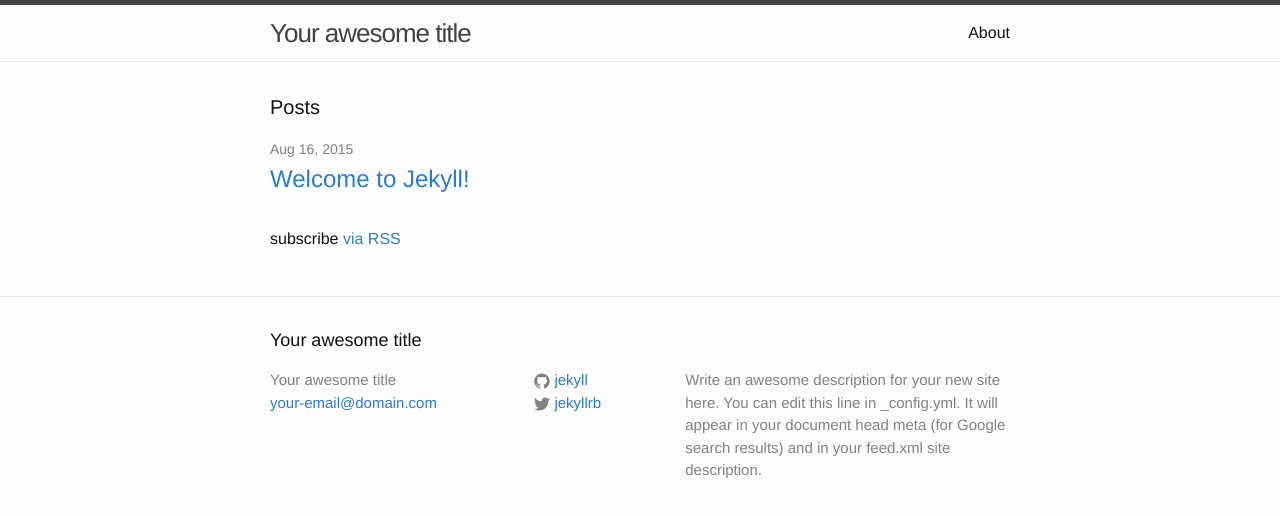
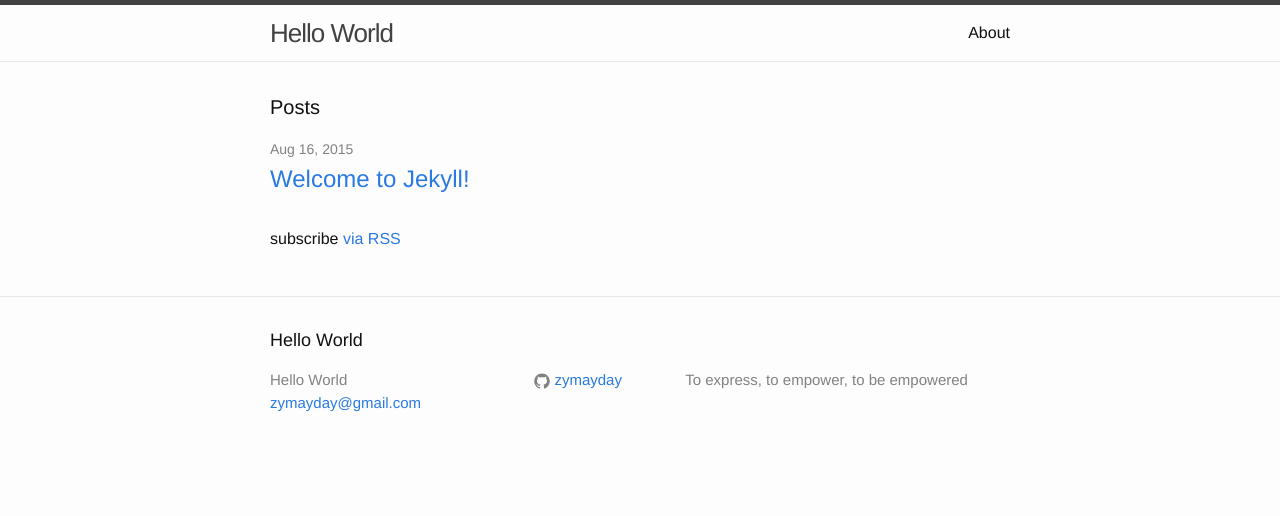
Before and after one commit to zymayday/zymayday.github.io, a plain HTML site: page index.html in a window 1280 px wide. Drawn offline with Linux system fonts and the light colour scheme.

Commit message:
change the intro

```diff
--- a/index.html
+++ b/index.html
@@ -6,13 +6,13 @@
   <meta http-equiv="X-UA-Compatible" content="IE=edge">
   <meta name="viewport" content="width=device-width, initial-scale=1">
 
-  <title>Your awesome title</title>
-  <meta name="description" content="Write an awesome description for your new site here. You can edit this line in _config.yml. It will appear in your document head meta (for Google search results) and in your feed.xml site description.
+  <title>Hello World</title>
+  <meta name="description" content="To express, to empower, to be empowered
 ">
 
   <link rel="stylesheet" href="/css/main.css">
-  <link rel="canonical" href="http://yourdomain.com/">
-  <link rel="alternate" type="application/rss+xml" title="Your awesome title" href="http://yourdomain.com/feed.xml" />
+  <link rel="canonical" href="zymayday.github.io/">
+  <link rel="alternate" type="application/rss+xml" title="Hello World" href="zymayday.github.io/feed.xml" />
 </head>
 
 
@@ -22,7 +22,7 @@
 
   <div class="wrapper">
 
-    <a class="site-title" href="/">Your awesome title</a>
+    <a class="site-title" href="/">Hello World</a>
 
     <nav class="site-nav">
       <a href="#" class="menu-icon">
@@ -82,13 +82,13 @@
 
   <div class="wrapper">
 
-    <h2 class="footer-heading">Your awesome title</h2>
+    <h2 class="footer-heading">Hello World</h2>
 
     <div class="footer-col-wrapper">
       <div class="footer-col  footer-col-1">
         <ul class="contact-list">
-          <li>Your awesome title</li>
-          <li><a href="mailto:your-email@domain.com">your-email@domain.com</a></li>
+          <li>Hello World</li>
+          <li><a href="mailto:zymayday@gmail.com">zymayday@gmail.com</a></li>
         </ul>
       </div>
 
@@ -96,37 +96,24 @@
         <ul class="social-media-list">
 
           <li>
-            <a href="https://github.com/jekyll">
+            <a href="https://github.com/zymayday">
               <span class="icon  icon--github">
                 <svg viewBox="0 0 16 16">
                   <path fill="#828282" d="M7.999,0.431c-4.285,0-7.76,3.474-7.76,7.761 c0,3.428,2.223,6.337,5.307,7.363c0.388,0.071,0.53-0.168,0.53-0.374c0-0.184-0.007-0.672-0.01-1.32 c-2.159,0.469-2.614-1.04-2.614-1.04c-0.353-0.896-0.862-1.135-0.862-1.135c-0.705-0.481,0.053-0.472,0.053-0.472 c0.779,0.055,1.189,0.8,1.189,0.8c0.692,1.186,1.816,0.843,2.258,0.645c0.071-0.502,0.271-0.843,0.493-1.037 C4.86,11.425,3.049,10.76,3.049,7.786c0-0.847,0.302-1.54,0.799-2.082C3.768,5.507,3.501,4.718,3.924,3.65 c0,0,0.652-0.209,2.134,0.796C6.677,4.273,7.34,4.187,8,4.184c0.659,0.003,1.323,0.089,1.943,0.261 c1.482-1.004,2.132-0.796,2.132-0.796c0.423,1.068,0.157,1.857,0.077,2.054c0.497,0.542,0.798,1.235,0.798,2.082 c0,2.981-1.814,3.637-3.543,3.829c0.279,0.24,0.527,0.713,0.527,1.437c0,1.037-0.01,1.874-0.01,2.129 c0,0.208,0.14,0.449,0.534,0.373c3.081-1.028,5.302-3.935,5.302-7.362C15.76,3.906,12.285,0.431,7.999,0.431z"/>
                 </svg>
               </span>
 
-              <span class="username">jekyll</span>
+              <span class="username">zymayday</span>
             </a>
           </li>
 
 
 
-          <li>
-            <a href="https://twitter.com/jekyllrb">
-              <span class="icon  icon--twitter">
-                <svg viewBox="0 0 16 16">
-                  <path fill="#828282" d="M15.969,3.058c-0.586,0.26-1.217,0.436-1.878,0.515c0.675-0.405,1.194-1.045,1.438-1.809
-                  c-0.632,0.375-1.332,0.647-2.076,0.793c-0.596-0.636-1.446-1.033-2.387-1.033c-1.806,0-3.27,1.464-3.27,3.27 c0,0.256,0.029,0.506,0.085,0.745C5.163,5.404,2.753,4.102,1.14,2.124C0.859,2.607,0.698,3.168,0.698,3.767 c0,1.134,0.577,2.135,1.455,2.722C1.616,6.472,1.112,6.325,0.671,6.08c0,0.014,0,0.027,0,0.041c0,1.584,1.127,2.906,2.623,3.206 C3.02,9.402,2.731,9.442,2.433,9.442c-0.211,0-0.416-0.021-0.615-0.059c0.416,1.299,1.624,2.245,3.055,2.271 c-1.119,0.877-2.529,1.4-4.061,1.4c-0.264,0-0.524-0.015-0.78-0.046c1.447,0.928,3.166,1.469,5.013,1.469 c6.015,0,9.304-4.983,9.304-9.304c0-0.142-0.003-0.283-0.009-0.423C14.976,4.29,15.531,3.714,15.969,3.058z"/>
-                </svg>
-              </span>
-
-              <span class="username">jekyllrb</span>
-            </a>
-          </li>
-
         </ul>
       </div>
 
       <div class="footer-col  footer-col-3">
-        <p class="text">Write an awesome description for your new site here. You can edit this line in _config.yml. It will appear in your document head meta (for Google search results) and in your feed.xml site description.
+        <p class="text">To express, to empower, to be empowered
 </p>
       </div>
     </div>
```
Also changed, not shown: about/index.html (+10 -23 lines), feed.xml (+8 -8 lines), jekyll/update/2015/08/16/welcome-to-jekyll.html (+9 -22 lines).
